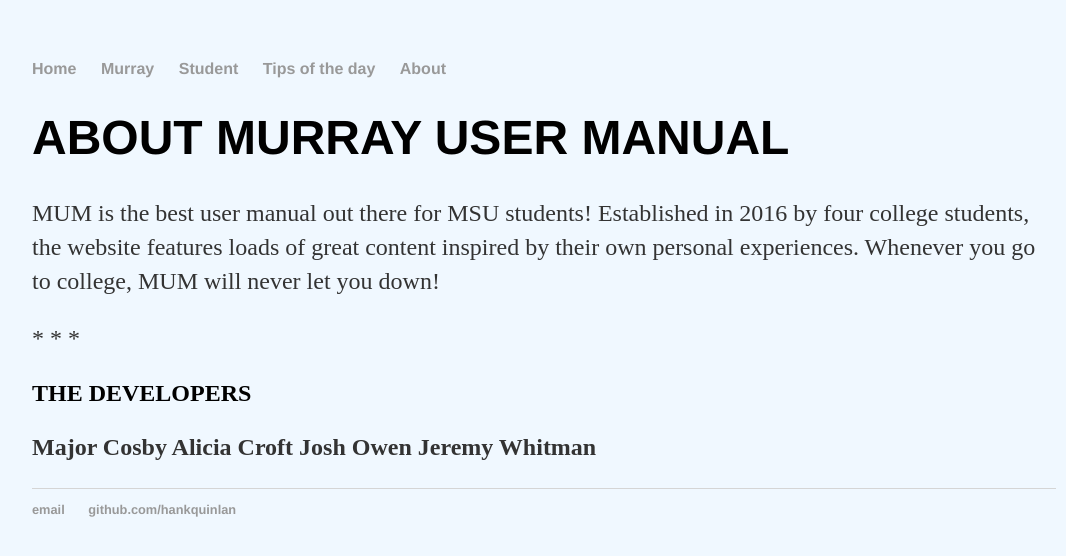
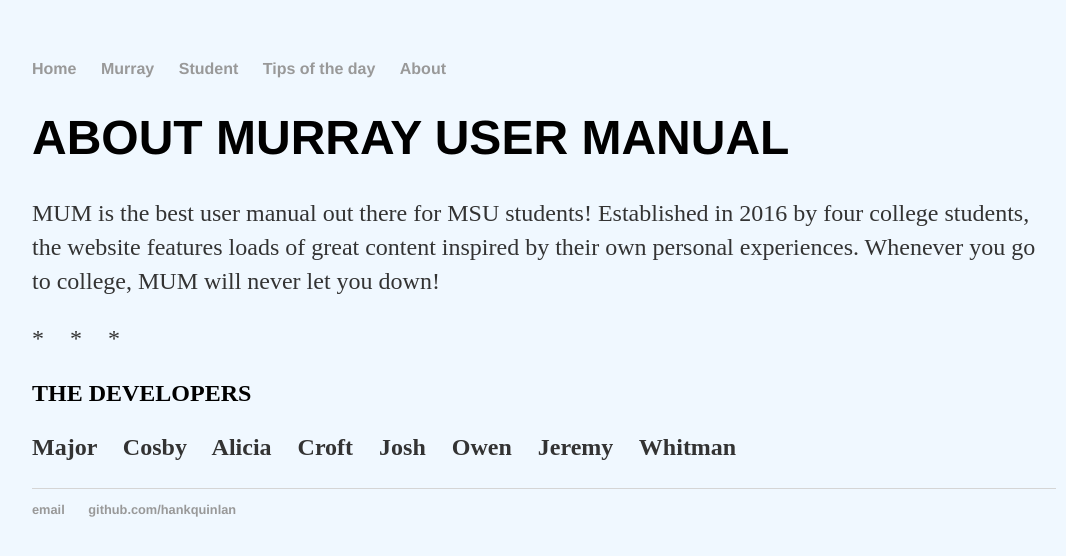
Before and after one commit to rowen2/rowen2.github.io, a Jekyll site: the page built from about/index.html, in a window 1280 px wide. Shown: the top 556 px of the page, without its empty margins (96-1162 px from the left). Built offline with Jekyll 4.4.1, drawn with Linux system fonts in a browser that asks for light colours.

Commit message:
Update main.css

```diff
--- a/css/main.css
+++ b/css/main.css
@@ -43,6 +43,9 @@
     line-height: 1.4em;
     color: #333;
 }
+#p0 {
+    	word-spacing: 20px;
+}
 footer {
     border-top: 1px solid #d5d5d5;
     font-size: .8em;
```
